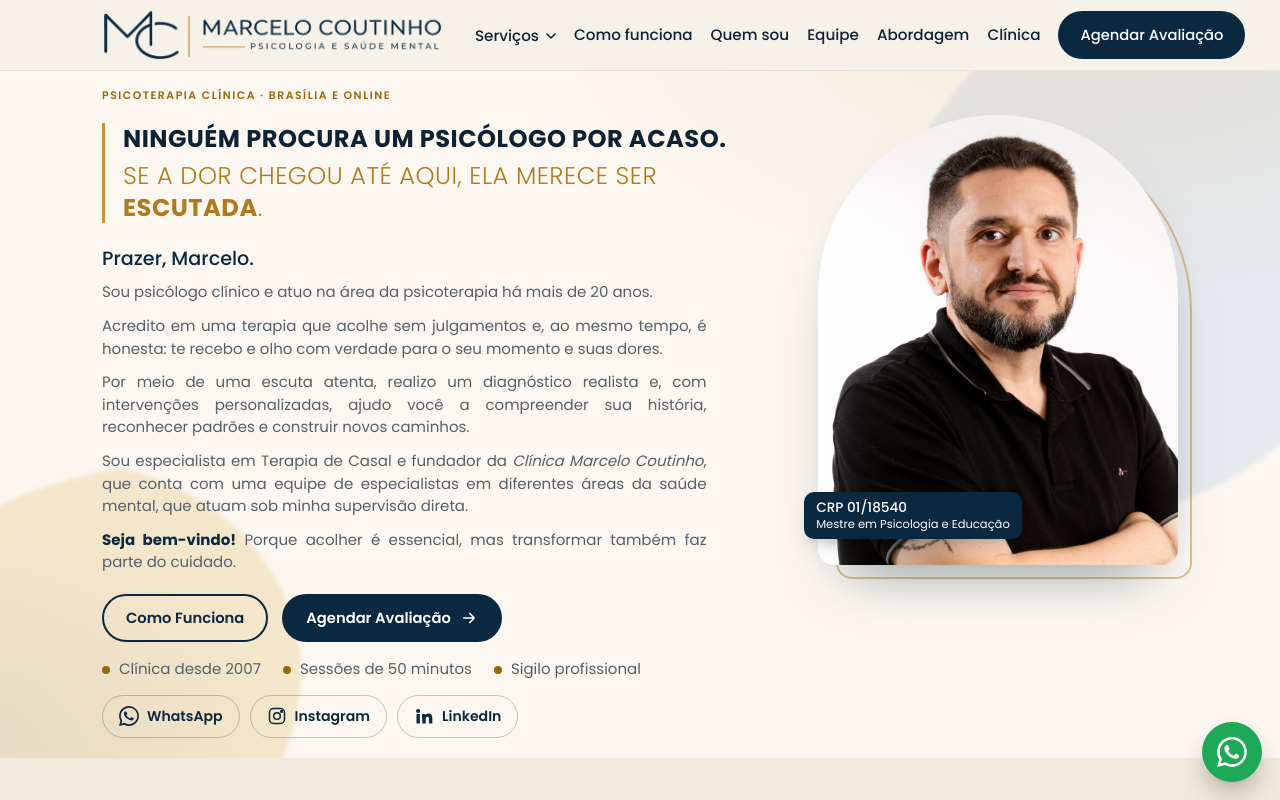
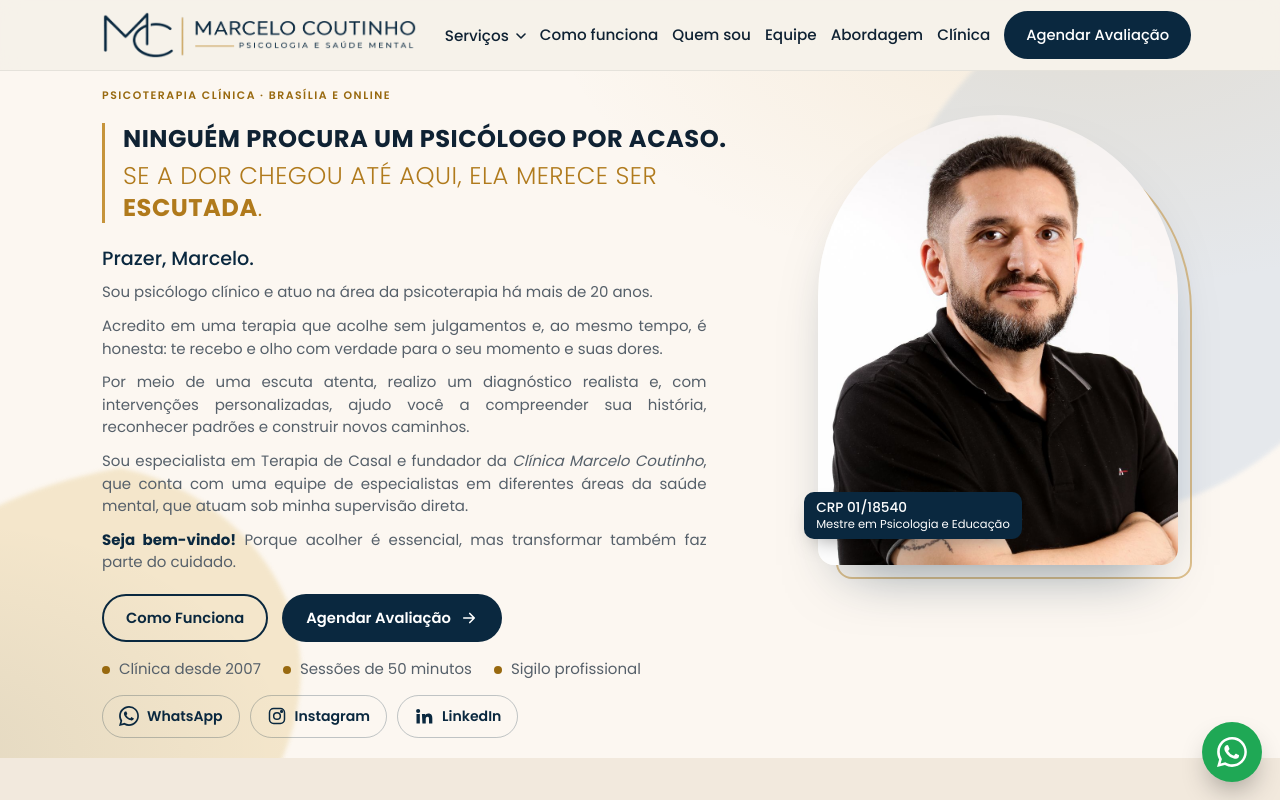
Before and after one commit to marceloxibiu/marceloxibiu.github.io, a plain HTML site: page index.html in a window 1280 px wide. Shown: the top 800 px of the page. Drawn offline with Linux system fonts and the light colour scheme.

Commit message:
Ajuste fino da logo e do menu

```diff
--- a/index.html
+++ b/index.html
@@ -67,10 +67,10 @@ section{padding:64px 0}
 
 /* header */
 header{position:sticky;top:0;z-index:50;background:rgba(246,241,233,.9);backdrop-filter:blur(10px);border-bottom:1px solid rgba(30,42,43,.08)}
-.nav{display:flex;align-items:center;justify-content:space-between;gap:32px;height:70px}
+.nav{display:flex;align-items:center;justify-content:space-between;gap:28px;height:70px}
 .brand{font-family:Poppins,sans-serif;font-size:1.2rem;text-decoration:none;font-weight:600;color:var(--teal)}
 .brand small{display:block;font-family:Poppins,sans-serif;font-weight:500;font-size:.68rem;letter-spacing:.14em;text-transform:uppercase;color:var(--muted);margin-top:-2px}
-.menu{display:flex;gap:18px;align-items:center}
+.menu{display:flex;gap:14px;align-items:center}
 .menu a{text-decoration:none;font-size:.95rem;font-weight:500;color:var(--ink)}
 .menu a,.dd-btn{white-space:nowrap}
 @media (min-width:901px) and (max-width:1180px){.menu{gap:14px}.menu a,.dd-btn{font-size:.88rem}.menu .btn{padding:10px 16px}.brand .logo{height:40px!important}}
@@ -255,7 +255,7 @@ footer a{color:#fff}
 /* v2: orgânico */
 .brand{display:flex;align-items:center;gap:12px}
 .brand .mk{height:44px;width:auto;flex:none}
-.brand .logo{height:52px;width:auto;display:block}
+.brand .logo{height:48px;width:auto;display:block}
 .brand small{margin-top:3px!important}
 .footlogo{display:inline-block;margin-bottom:10px}
 .footlogo .logo{height:40px;width:auto;display:block}
```
Also changed, not shown: terapia-de-casal/index.html (+3 -3 lines), terapia-individual/index.html (+3 -3 lines).
